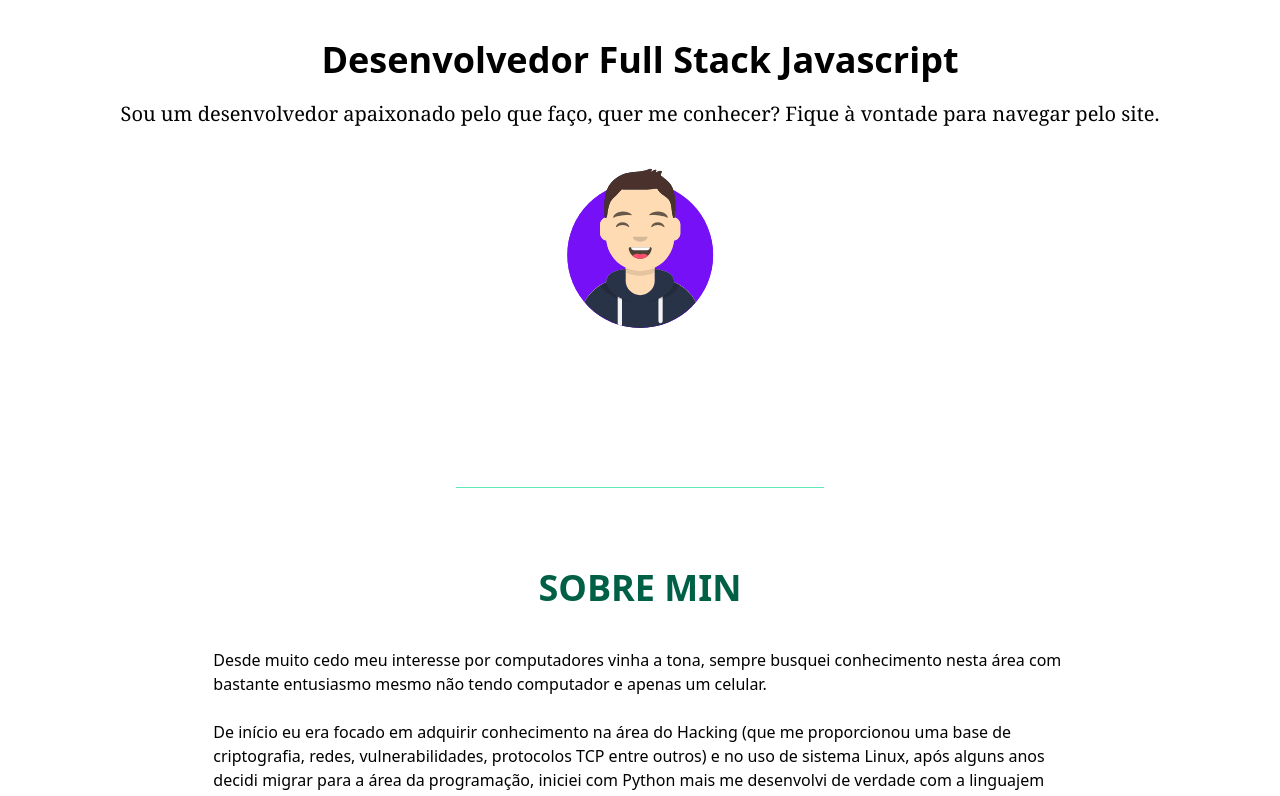
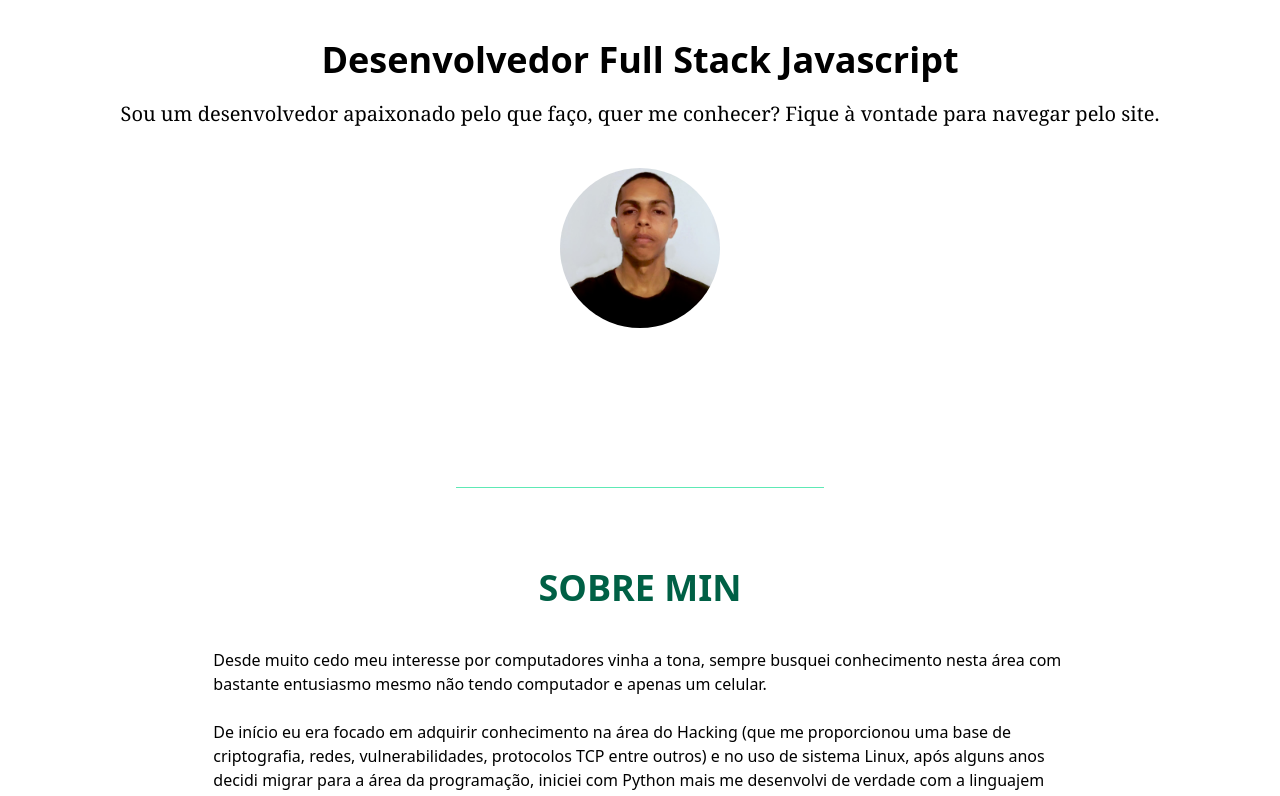
Before and after one commit to pabloemanuelpbl/portifoleo, a React (Vite) app: page / in a window 1280 px wide. Shown: the top 796 px of the page. Built offline with nearby package versions, Linux system fonts and the light colour scheme.

Commit message:
feat(homepage): update the dev photo in the title

```diff
--- a/src/components/title.tsx
+++ b/src/components/title.tsx
@@ -1,4 +1,4 @@
-import mfAvatar from "../assets/mf-avatar.svg";
+import devPicture from "../assets/devpicture.jpeg";
 
 const Title: React.FC = () => {
   return (
@@ -14,7 +14,7 @@ const Title: React.FC = () => {
       </div>
       <div className="flex justify-center mt-10">
         <img
-          src={mfAvatar}
+          src={devPicture}
           alt="Round SVG"
           className="w-40 h-40 rounded-full"
         />
```
